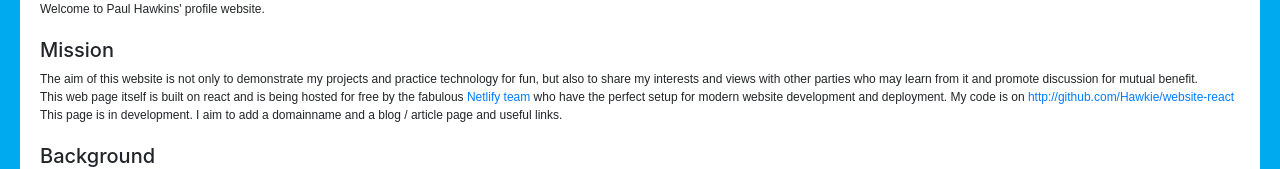
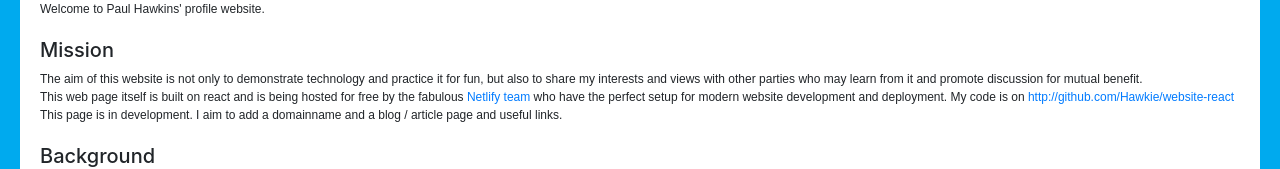
Before and after one commit to Hawkie/website-react, a React (Create React App) app: page / in a window 1280 px wide. Shown: the part 214-383 px from the top of the page. Built offline with nearby package versions, Linux system fonts and the light colour scheme.

Commit message:
redirects

```diff
--- a/src/components/home.tsx
+++ b/src/components/home.tsx
@@ -8,8 +8,8 @@ class Home extends Component {
         <h2>Overview</h2>
         <p>Welcome to Paul Hawkins' profile website.</p>
         <h5>Mission</h5>
-        <p>The aim of this website is not only to demonstrate my projects
-          and practice technology for fun, but also to share my interests and views with other parties
+        <p>The aim of this website is not only to demonstrate technology
+          and practice it for fun, but also to share my interests and views with other parties
           who may learn from it and promote discussion for mutual benefit.</p>
           <p>This web page itself is built on react and is being hosted for free by the fabulous&nbsp;
             <a href="http://www.netlify.com">Netlify team</a> who have the perfect setup
```
Also changed, not shown: todo.txt, 1 other file (tests, documents, lock files or other folders).
